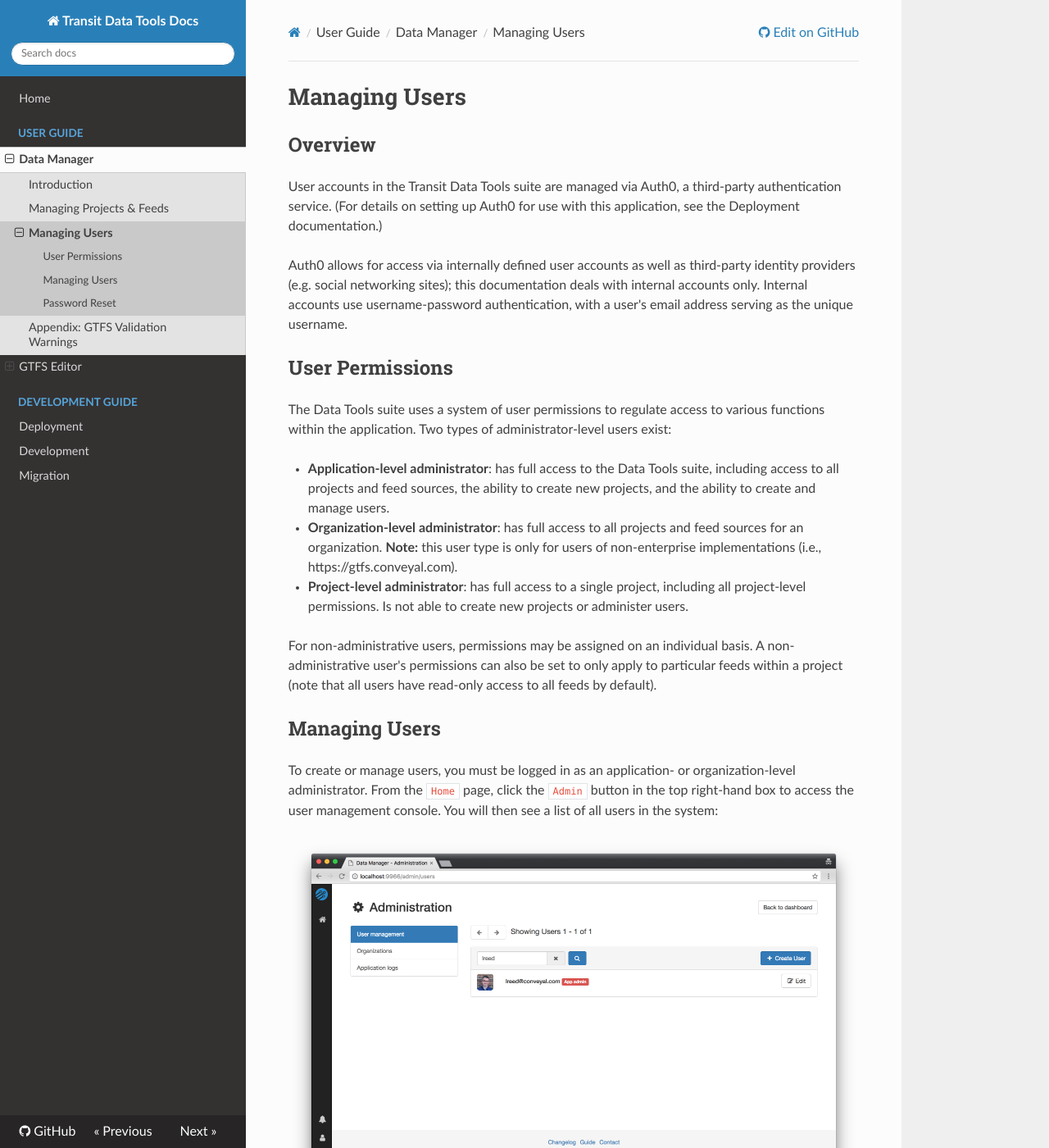
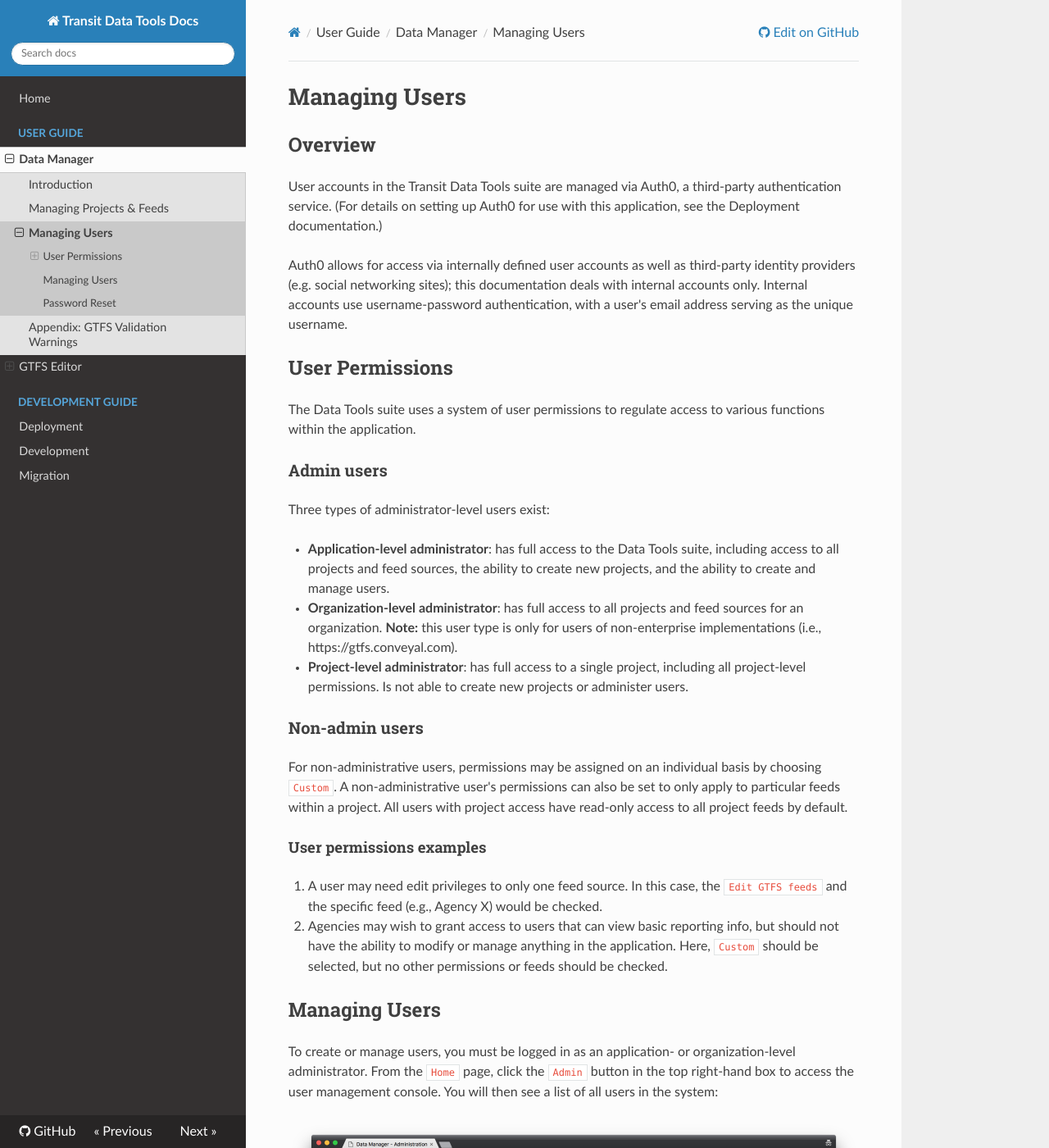
Before and after one commit to wtchen/datatools-ui, an MkDocs documentation site: the page built from docs/user/managing-users.md, in a window 1280 px wide and 1400 px high. Shown: the whole window at 82% size. Built offline with MkDocs 1.6.1, drawn with Linux system fonts in a browser that asks for light colours; nearby versions of some CDN libraries; old or Windows-style settings are respelled for this version of MkDocs.

Commit message:
docs(managing-users): add user permissions examples

```diff
--- a/docs/user/managing-users.md
+++ b/docs/user/managing-users.md
@@ -8,13 +8,21 @@ Auth0 allows for access via internally defined user accounts as well as third-pa
 
 ## User Permissions
 
-The Data Tools suite uses a system of user permissions to regulate access to various functions within the application. Two types of administrator-level users exist:
+The Data Tools suite uses a system of user permissions to regulate access to various functions within the application.
+
+### Admin users
+Three types of administrator-level users exist:
 
 - **Application-level administrator**: has full access to the Data Tools suite, including access to all projects and feed sources, the ability to create new projects, and the ability to create and manage users.
 - **Organization-level administrator**: has full access to all projects and feed sources for an organization. **Note:** this user type is only for users of non-enterprise implementations (i.e., https://gtfs.conveyal.com).
 - **Project-level administrator**: has full access to a single project, including all project-level permissions. Is not able to create new projects or administer users.
 
-For non-administrative users, permissions may be assigned on an individual basis. A non-administrative user's permissions can also be set to only apply to particular feeds within a project (note that all users have read-only access to all feeds by default).
+### Non-admin users
+For non-administrative users, permissions may be assigned on an individual basis by choosing `Custom`. A non-administrative user's permissions can also be set to only apply to particular feeds within a project. All users with project access have read-only access to all project feeds by default.
+
+#### User permissions examples
+1. A user may need edit privileges to only one feed source. In this case, the `Edit GTFS feeds` and the specific feed (e.g., Agency X) would be checked.
+2. Agencies may wish to grant access to users that can view basic reporting info, but should not have the ability to modify or manage anything in the application. Here, `Custom` should be selected, but no other permissions or feeds should be checked.
 
 ## Managing Users
 
```
